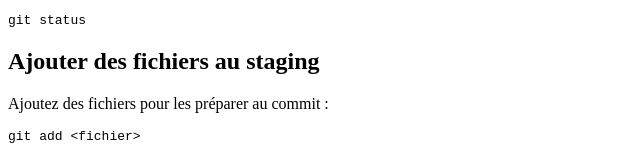
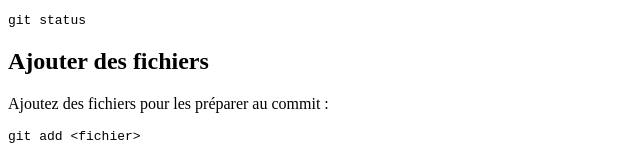
Before and after one commit to YuZuuuuuuuu/TP-GIT, a plain HTML site: page index.html in a window 1280 px wide. Shown: the part 379-524 px from the top of the page, without its empty margins (0-640 px from the left). Drawn offline with Linux system fonts and the light colour scheme.

Commit message:
sadki.txt et avancée site

```diff
--- a/index.html
+++ b/index.html
@@ -30,7 +30,7 @@
         </section>
 
         <section>
-            <h2>Ajouter des fichiers au staging</h2>
+            <h2>Ajouter des fichiers</h2>
             <p>Ajoutez des fichiers pour les préparer au commit :</p>
             <pre>git add &lt;fichier&gt;</pre>
             <p>Pour ajouter tous les fichiers :</p>
```
Also changed, not shown: sadki.txt (added).
